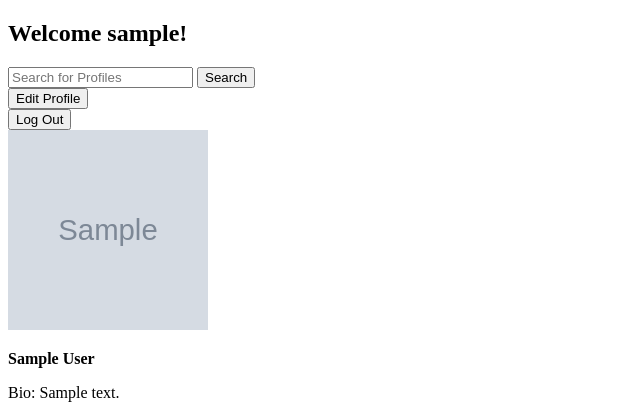
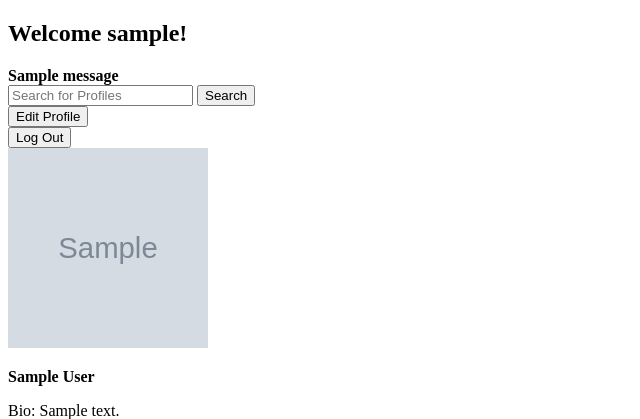
Before and after one commit to LuisBell0/Django-FaceBlog-Project-1.0, a Django app: page /dashboard/ in a window 1280 px wide. Shown: the top 419 px of the page, without its empty margins (0-640 px from the left). Run offline with Django 5.2, Linux system fonts and the light colour scheme; a user stored in the database is signed in; tables that the repository leaves empty hold one stand-in row (values such as "Sample post"); grey boxes marked "Sample" are stand-in pictures; one stand-in notice (Sample message) is shown.

Commit message:
Commit 5.4: Implemented error message for user "/" input

```diff
--- a/blog/templates/blog/dashboard.html
+++ b/blog/templates/blog/dashboard.html
@@ -8,6 +8,11 @@
   <h2>Welcome {{user.username}}!</h2>
 <form action="{% url 'dashboard' %}" method="POST">
 {% csrf_token %}
+    {% for message in messages %}
+        <div class="message {{ message.tag }}">
+            <strong>{{ message }}</strong>
+        </div>
+    {% endfor %}
   <input type="text" placeholder="Search for Profiles" name="search-profile">
     <button type="submit">Search</button>
 </form>
--- a/blog/views.py
+++ b/blog/views.py
@@ -21,7 +21,10 @@ def home(request):
 def dashboard(request):
   if request.method == "POST":
     search_input = request.POST.get('search-profile')
-    return redirect('search-profile', search_input=search_input)
+    if "/" in search_input:
+      messages.error(request, "You cannot search for '/'.")
+    else:
+      return redirect('search-profile', search_input=search_input)
 
   posts = Post.objects.filter(owner=request.user)
   context = {'posts': posts}
```
